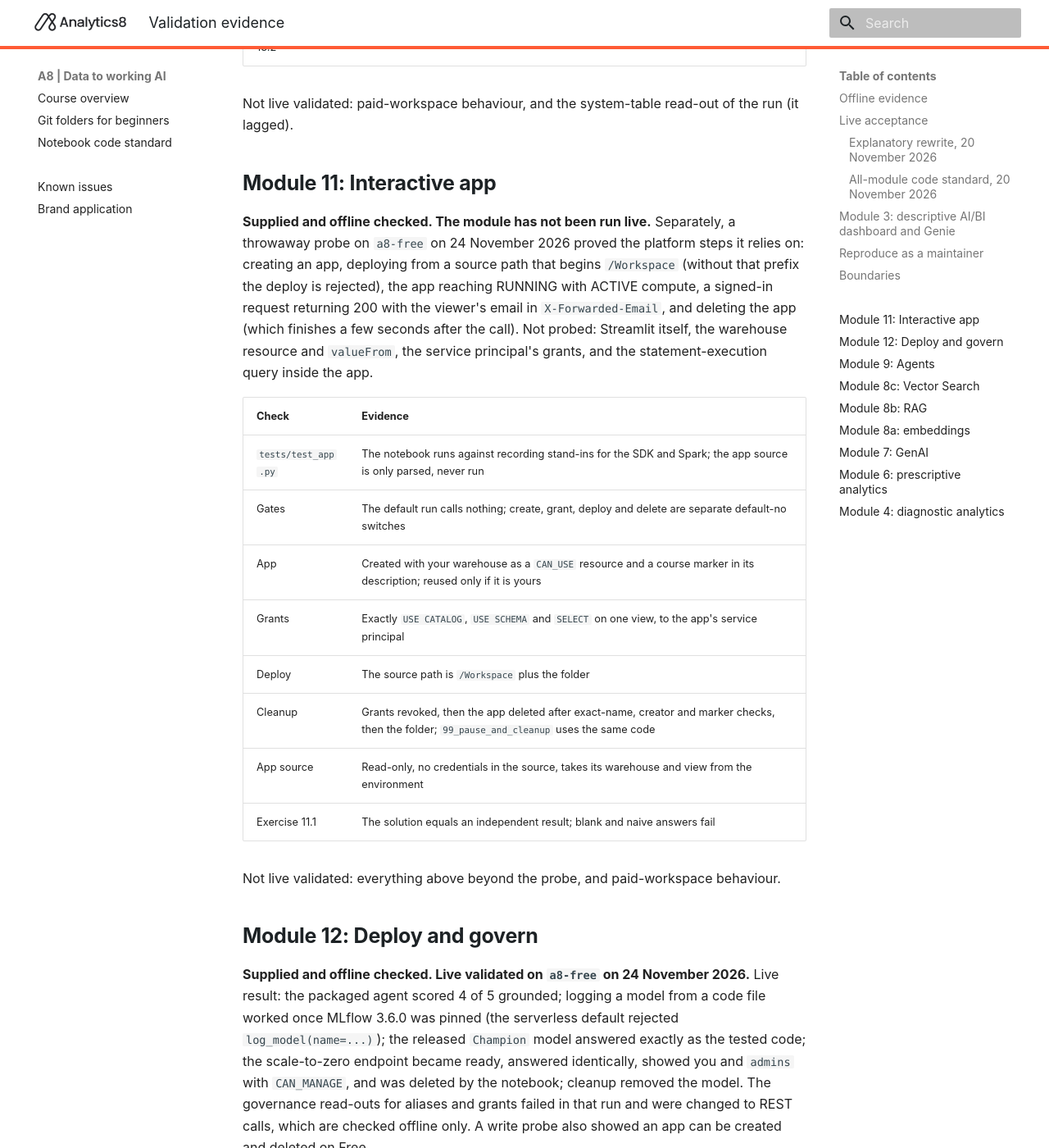
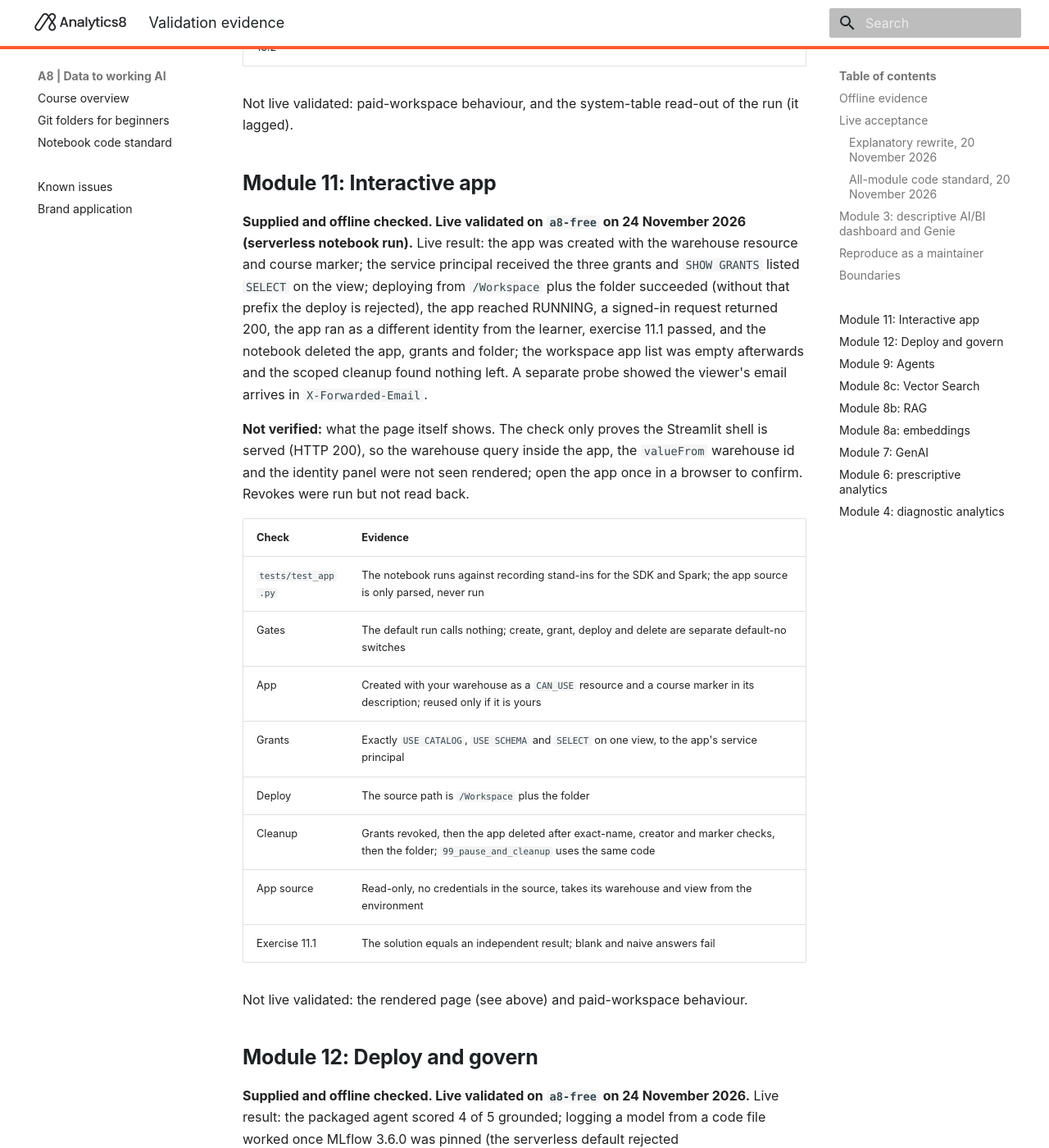
Before and after one commit to pdclough-a8/a8-databricks-learning, an MkDocs documentation site: the page built from docs/validation.md, in a window 1280 px wide and 1400 px high, scrolled down 6277 px. Shown: the whole window at 82% size. Built offline with MkDocs 1.6.1 and Material for MkDocs 9.7.7, drawn with Linux system fonts in a browser that asks for light colours.

Commit message:
Record live validation of Module 11; upload app folder in the live harness
The notebook ran on a8-free; the rendered page was not seen, which the docs say.

Co-Authored-By: Claude Sonnet 5.5 <noreply@anthropic.com>

```diff
--- a/docs/validation.md
+++ b/docs/validation.md
@@ -163,12 +163,17 @@ Not live validated: paid-workspace behaviour, and the system-table read-out of t
 
 ## Module 11: Interactive app
 
-**Supplied and offline checked. The module has not been run live.** Separately, a throwaway probe on `a8-free` on
-24 November 2026 proved the platform steps it relies on: creating an app, deploying from a source path that begins
-`/Workspace` (without that prefix the deploy is rejected), the app reaching RUNNING with ACTIVE compute, a signed-in
-request returning 200 with the viewer's email in `X-Forwarded-Email`, and deleting the app (which finishes a few seconds
-after the call). Not probed: Streamlit itself, the warehouse resource and `valueFrom`, the service principal's grants,
-and the statement-execution query inside the app.
+**Supplied and offline checked. Live validated on `a8-free` on 24 November 2026 (serverless notebook run).** Live
+result: the app was created with the warehouse resource and course marker; the service principal received the three
+grants and `SHOW GRANTS` listed `SELECT` on the view; deploying from `/Workspace` plus the folder succeeded (without
+that prefix the deploy is rejected), the app reached RUNNING, a signed-in request returned 200, the app ran as a
+different identity from the learner, exercise 11.1 passed, and the notebook deleted the app, grants and folder; the
+workspace app list was empty afterwards and the scoped cleanup found nothing left. A separate probe showed the viewer's
+email arrives in `X-Forwarded-Email`.
+
+**Not verified:** what the page itself shows. The check only proves the Streamlit shell is served (HTTP 200), so the
+warehouse query inside the app, the `valueFrom` warehouse id and the identity panel were not seen rendered; open the
+app once in a browser to confirm. Revokes were run but not read back.
 
 | Check | Evidence |
 |---|---|
@@ -181,7 +186,7 @@ and the statement-execution query inside the app.
 | App source | Read-only, no credentials in the source, takes its warehouse and view from the environment |
 | Exercise 11.1 | The solution equals an independent result; blank and naive answers fail |
 
-Not live validated: everything above beyond the probe, and paid-workspace behaviour.
+Not live validated: the rendered page (see above) and paid-workspace behaviour.
 
 ## Module 12: Deploy and govern
 
```
Also changed, not shown: START_HERE.md (+1 -1 lines), docs/index.md (+1 -1 lines), docs/issues.md (+1 -1 lines), 2 other files.
